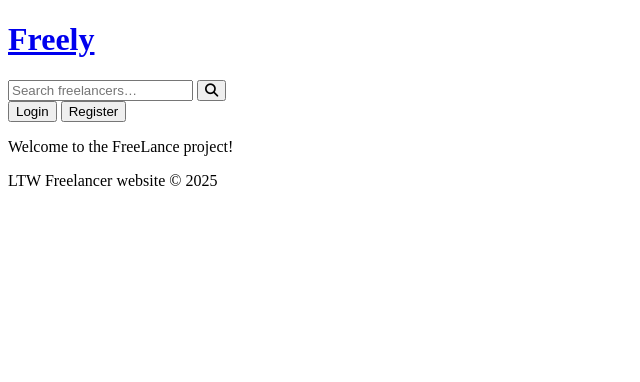
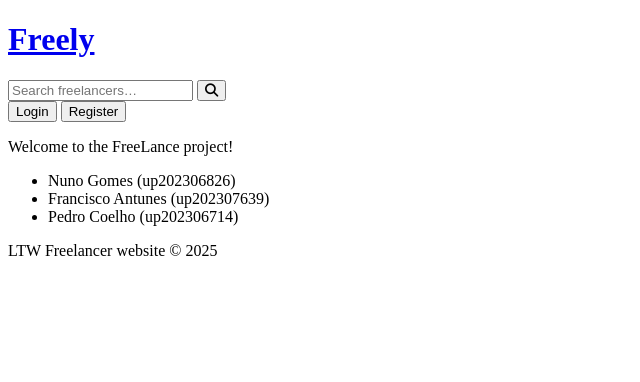
Before and after one commit to huimobi/Freely, a PHP site: page / in a window 1280 px wide. Shown: the top 382 px of the page, without its empty margins (0-640 px from the left). Run offline with PHP 8.4, Linux system fonts and the light colour scheme; some libraries are stand-ins or nearby versions.

Commit message:
Added some info to footer

```diff
--- a/templates/common.tpl.php
+++ b/templates/common.tpl.php
@@ -57,6 +57,11 @@
 
 <?php } function drawFooter() { ?>
     <footer>
+        <ul class="footer-team">
+            <li>Nuno Gomes (up202306826)</li>
+            <li>Francisco Antunes (up202307639)</li>
+            <li>Pedro Coelho (up202306714)</li>
+        </ul>
         LTW Freelancer website &copy; 2025
     </footer>
     </body>
```
